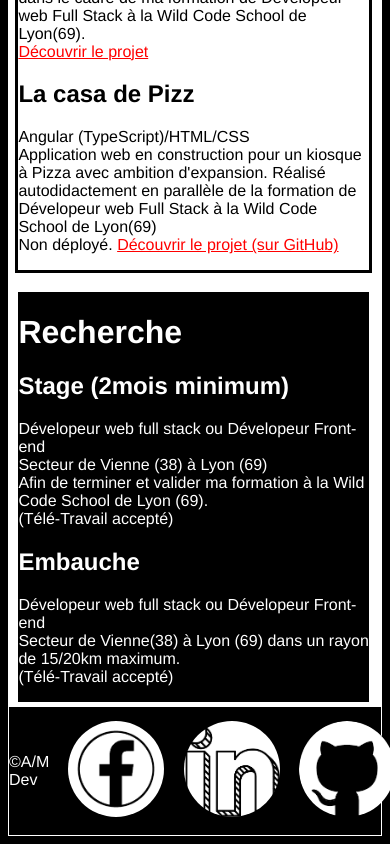
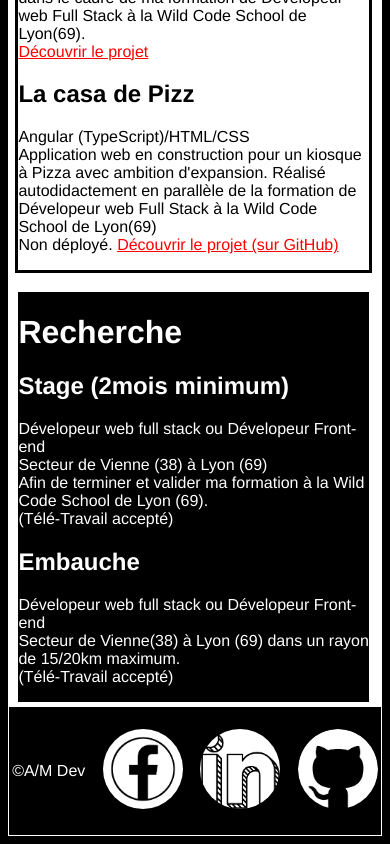
Before and after one commit to AdN-WeB/portFolio, an Angular app: page /home in a window 390 px wide. Shown: the part 1152-1996 px from the top of the page. Built offline with nearby package versions, Linux system fonts and the light colour scheme.

Commit message:
correction de bug css

```diff
--- a/src/app/footer/footer.component.css
+++ b/src/app/footer/footer.component.css
@@ -9,11 +9,11 @@
       flex-direction: row;
       justify-content: space-around;
       align-items: center;
-      gap: 1.2rem
+      gap: 0.7rem
     }
     .footer img{
-      width: 6rem;
-      height: 6rem;
+      width: 5rem;
+      height: 5rem;
       border-radius: 100%;
     }
 
```
